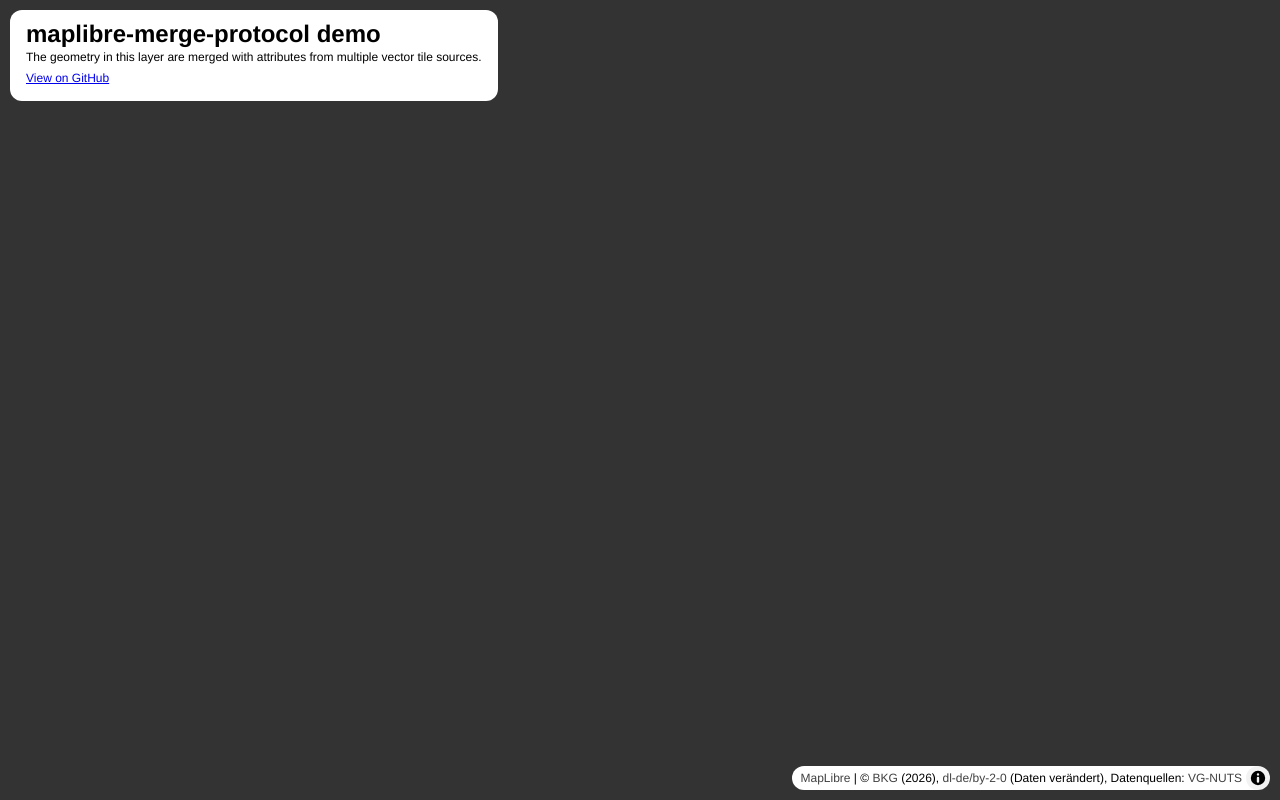
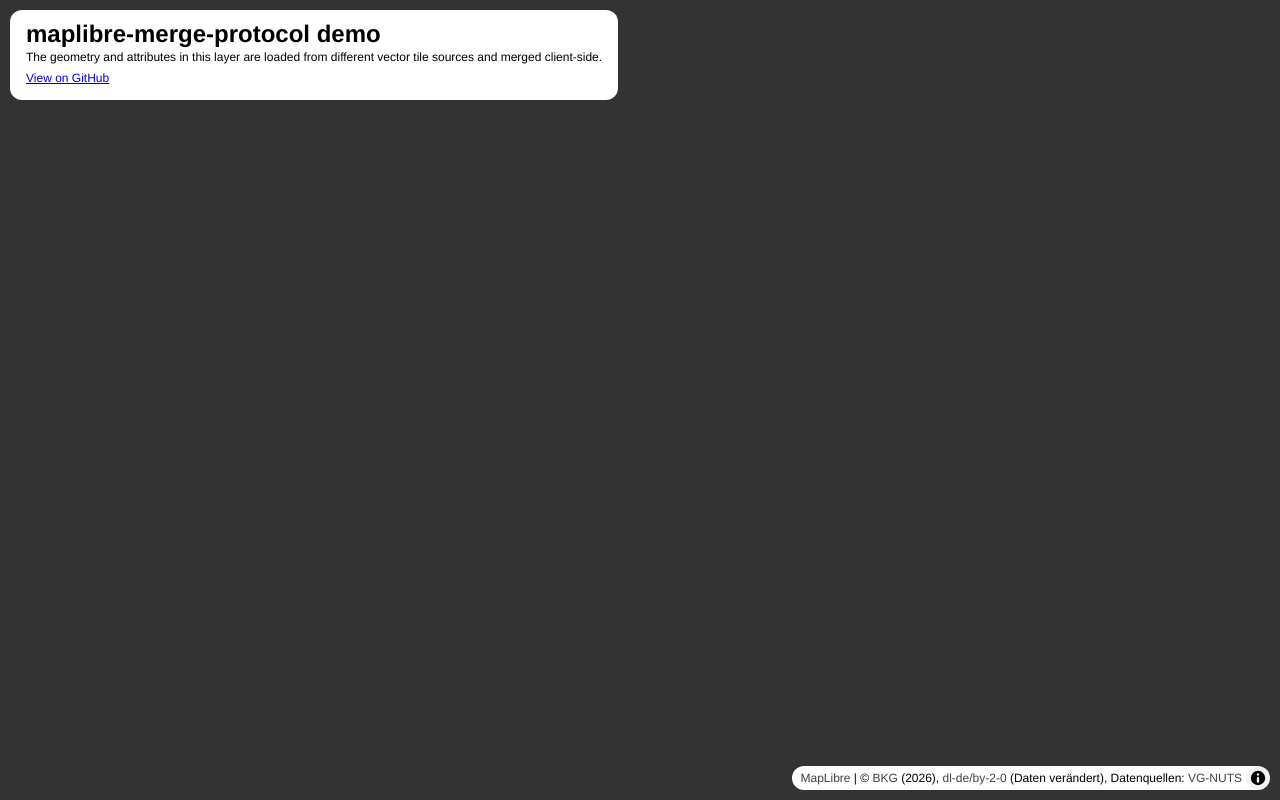
Before and after one commit to indus/maplibre-merge-protocol, a website: page docs/index.html in a window 1280 px wide. Drawn offline with nearby package versions, Linux system fonts and the light colour scheme; no server answers; files whose address does not match are found by name.

Commit message:
rephrase description

```diff
--- a/docs/index.html
+++ b/docs/index.html
@@ -50,8 +50,7 @@
     <!-- Description overlay -->
     <div class="overlay">
         <h1>maplibre-merge-protocol demo</h1>
-        <p>The geometry in this layer are merged with attributes from multiple vector tile sources.
-        <p>
+        <p>The geometry and attributes in this layer are loaded from different vector tile sources and merged client-side.</p>
             <a href="https://github.com/indus/maplibre-merge-protocol" target="_blank" rel="noopener">View on GitHub</a>
     </div>
 
```
